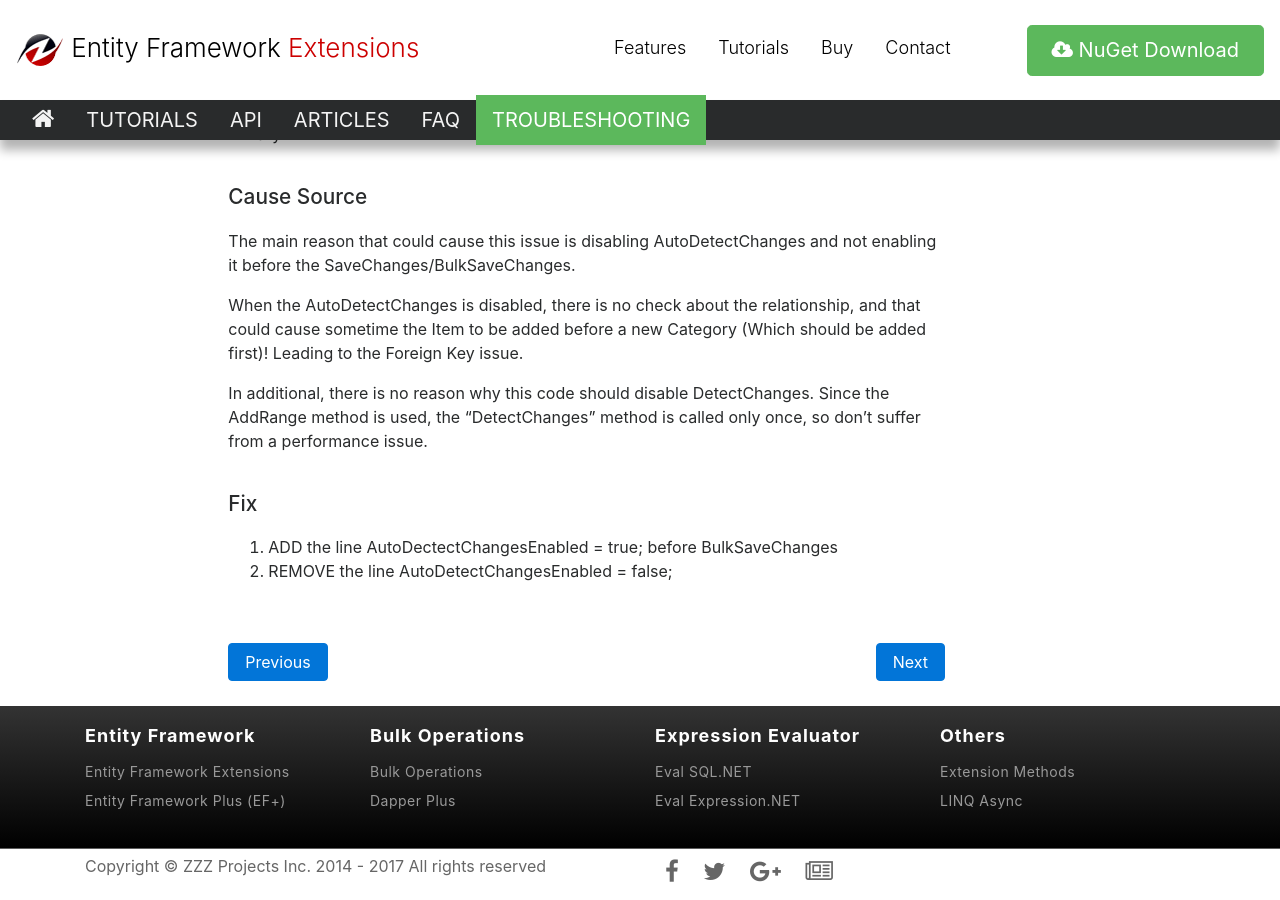
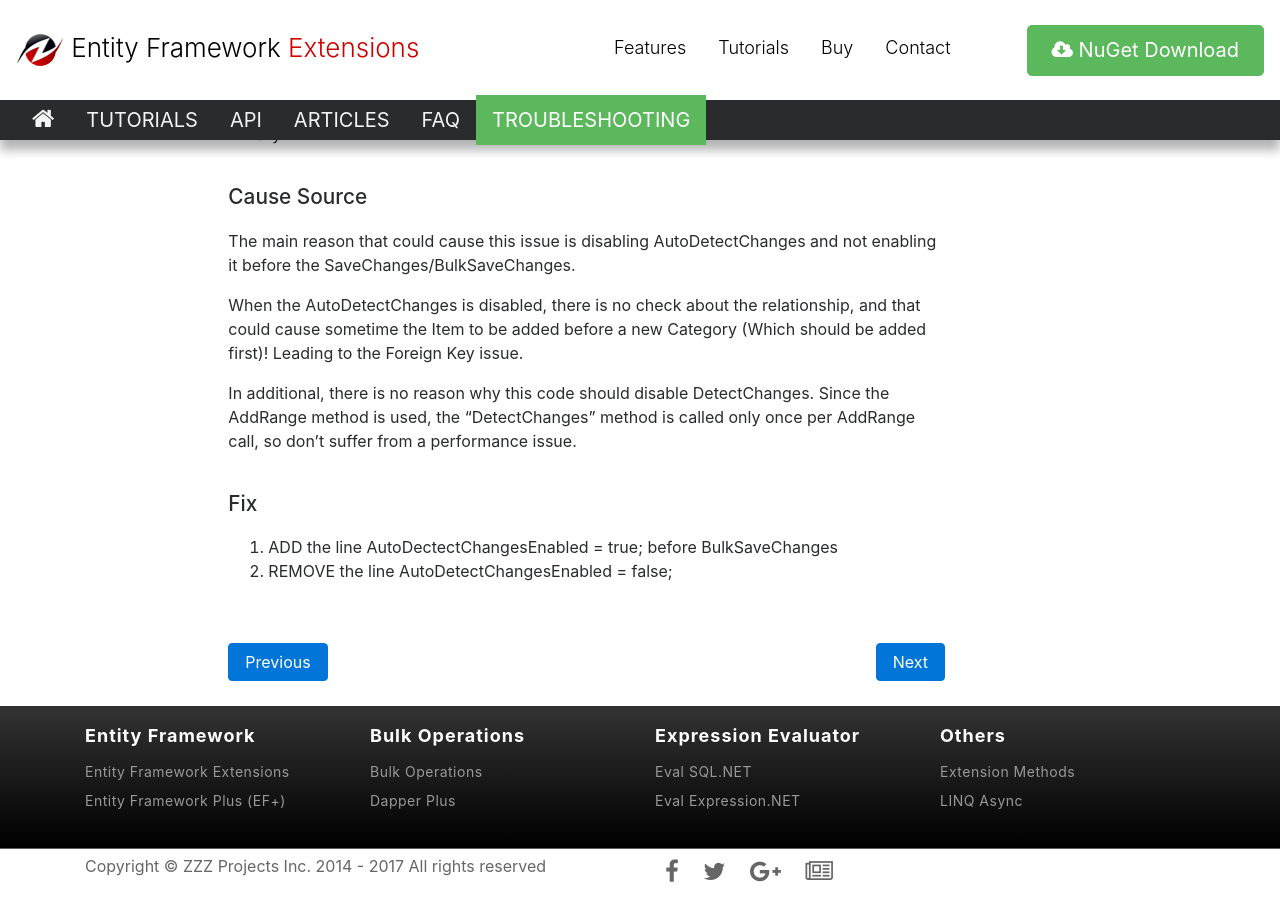
Before and after one commit to zzzprojects/EntityFramework-Extensions, a Jekyll site: the page built from docs/pages/troubleshooting/foreign-key-constraint-autodetectchanges-disabled.md, in a window 1280 px wide and 900 px high, scrolled down 1028 px. Built offline with Jekyll 4.4.1, drawn with Linux system fonts in a browser that asks for light colours; nearby versions of some CDN libraries.

Commit message:
Update foreign-key-constraint-autodetectchanges-disabled.md

```diff
--- a/docs/pages/troubleshooting/foreign-key-constraint-autodetectchanges-disabled.md
+++ b/docs/pages/troubleshooting/foreign-key-constraint-autodetectchanges-disabled.md
@@ -35,7 +35,7 @@ The main reason that could cause this issue is disabling AutoDetectChanges and n
 
 When the AutoDetectChanges is disabled, there is no check about the relationship, and that could cause sometime the Item to be added before a new Category (Which should be added first)! Leading to the Foreign Key issue.
 
-In additional, there is no reason why this code should disable DetectChanges. Since the AddRange method is used, the “DetectChanges” method is called only once, so don't suffer from a performance issue.
+In additional, there is no reason why this code should disable DetectChanges. Since the AddRange method is used, the “DetectChanges” method is called only once per AddRange call, so don't suffer from a performance issue.
 
 ### Fix
 
```
